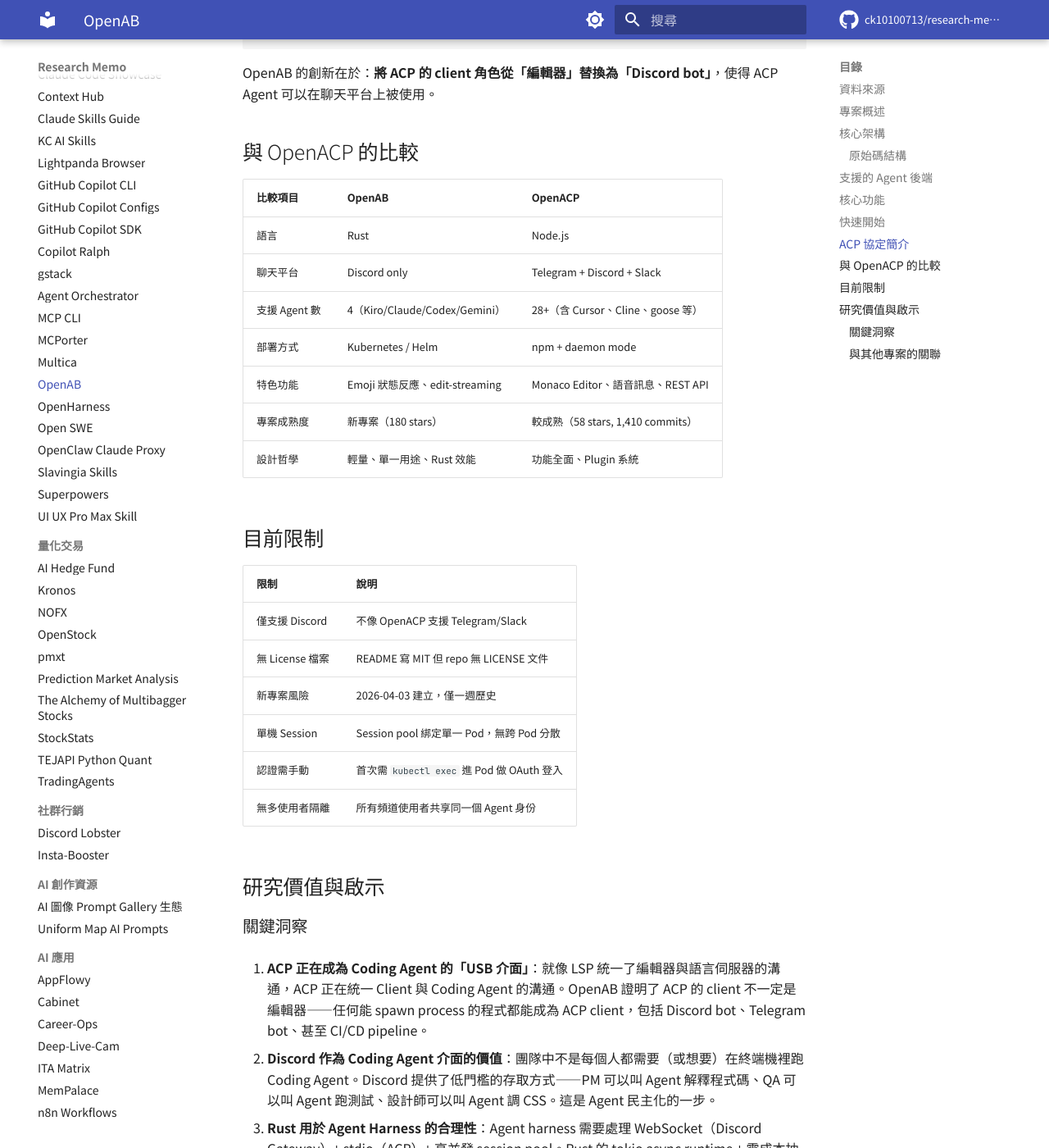
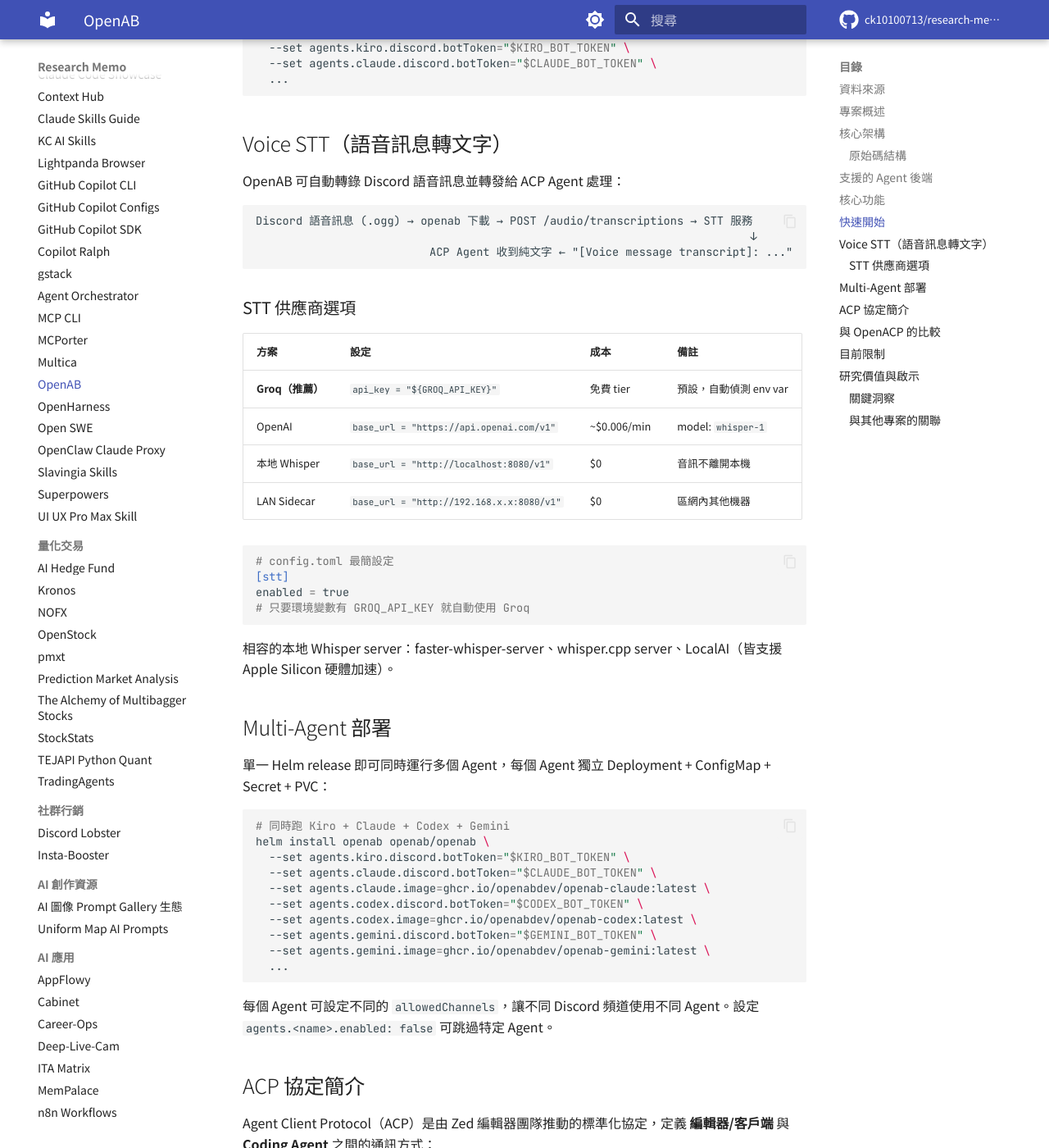
Before and after one commit to ck10100713/research-memo, an MkDocs documentation site: the page built from docs/openab.md, in a window 1280 px wide and 1400 px high, scrolled down 3459 px. Shown: the whole window at 82% size. Built offline with MkDocs 1.6.1 and Material for MkDocs 9.7.7, drawn with Linux system fonts in a browser that asks for light colours; comment, search, counter and statistics services are not loaded; some of the changed text lies outside the part shown.

Commit message:
Update research note: OpenAB — 新增 Voice STT、Copilot CLI、Multi-Agent 部署
Co-Authored-By: Claude Opus 4.6 (1M context) <noreply@anthropic.com>

````diff
--- a/docs/openab.md
+++ b/docs/openab.md
@@ -13,10 +13,14 @@ oneliner: "Rust 開源 ACP Harness — 在 Discord 操控 Kiro/Claude/Codex/Gemi
 |------|------|
 | GitHub Repo | [openabdev/openab](https://github.com/openabdev/openab) |
 | Helm Chart 文件 | [openabdev.github.io/openab](https://openabdev.github.io/openab/) |
+| Zeabur 一鍵部署 | [Zeabur Template](https://zeabur.com/templates/IIAM43) |
 | ACP 官方協定 | [agentclientprotocol.com](https://agentclientprotocol.com/) |
 | ACP 開發者介紹 | [A Developer's Intro to ACP](https://www.calummurray.ca/blog/intro-to-acp) |
+| ACP 協定缺口分析 | [OpenClaw ACP Protocol Gaps](https://shashikantjagtap.net/openclaw-acp-what-coding-agent-users-need-to-know-about-protocol-gaps/) |
 | 競品：OpenACP | [Open-ACP/OpenACP](https://github.com/Open-ACP/OpenACP) |
 | 靈感來源：sample-acp-bridge | [aws-samples/sample-acp-bridge](https://github.com/aws-samples/sample-acp-bridge) |
+
+**專案狀態：** ⭐ 238 stars · Rust · MIT · 2026-04-03 創建 · 活躍開發中
 
 ## 專案概述
 
@@ -60,6 +64,9 @@ OpenAB（Open Agent Broker）是一個用 Rust 寫的輕量級 ACP harness，將
 | `codex` | Codex | [@zed-industries/codex-acp](https://github.com/zed-industries/codex-acp) | `codex login --device-auth` |
 | `claude` | Claude Code | [@agentclientprotocol/claude-agent-acp](https://github.com/agentclientprotocol/claude-agent-acp) | `claude setup-token` |
 | `gemini` | Gemini CLI | 原生 `gemini --acp` | Google OAuth 或 `GEMINI_API_KEY` |
+| `copilot` ⚠️ | Copilot CLI | 原生 `copilot --acp --stdio` | `gh auth login` device flow |
+
+> ⚠️ Copilot CLI 的 ACP 支援自 2026-01-28 進入 **public preview**，需付費訂閱（Pro/Pro+/Business/Enterprise），Free tier 不包含 CLI/ACP 存取。預設模型為 Claude Sonnet 4.6，也可切換 Opus 4.6、GPT-5.3-Codex、Gemini 3 Pro。
 
 ## 核心功能
 
@@ -71,7 +78,10 @@ OpenAB（Open Agent Broker）是一個用 Rust 寫的輕量級 ACP harness，將
 | Emoji 狀態反應 | 👀→🤔→🔥/👨‍💻/⚡→👍 + 隨機表情，視覺化 Agent 狀態 |
 | Session Pool | 每個 thread 一個 CLI process，自動生命週期管理 |
 | 權限自動回覆 | ACP tool call 的 permission 請求自動處理 |
+| Voice STT | 自動轉錄 Discord 語音訊息，支援 Groq / OpenAI / 本地 Whisper |
+| Multi-Agent 部署 | 單一 Helm release 同時運行多個 Agent（各自獨立 Pod） |
 | Kubernetes-ready | Dockerfile + k8s manifests + Helm chart，PVC 持久化認證 |
+| Zeabur 一鍵部署 | 雲端模板免設定部署 |
 
 ## 快速開始
 
@@ -107,6 +117,53 @@ helm install openab openab/openab \
   ...
 ```
 
+## Voice STT（語音訊息轉文字）
+
+OpenAB 可自動轉錄 Discord 語音訊息並轉發給 ACP Agent 處理：
+
+```
+Discord 語音訊息 (.ogg) → openab 下載 → POST /audio/transcriptions → STT 服務
+                                                                          ↓
+                          ACP Agent 收到純文字 ← "[Voice message transcript]: ..."
+```
+
+### STT 供應商選項
+
+| 方案 | 設定 | 成本 | 備註 |
+|------|------|------|------|
+| **Groq（推薦）** | `api_key = "${GROQ_API_KEY}"` | 免費 tier | 預設，自動偵測 env var |
+| OpenAI | `base_url = "https://api.openai.com/v1"` | ~$0.006/min | model: `whisper-1` |
+| 本地 Whisper | `base_url = "http://localhost:8080/v1"` | $0 | 音訊不離開本機 |
+| LAN Sidecar | `base_url = "http://192.168.x.x:8080/v1"` | $0 | 區網內其他機器 |
+
+```toml
+# config.toml 最簡設定
+[stt]
+enabled = true
+# 只要環境變數有 GROQ_API_KEY 就自動使用 Groq
+```
+
+相容的本地 Whisper server：faster-whisper-server、whisper.cpp server、LocalAI（皆支援 Apple Silicon 硬體加速）。
+
+## Multi-Agent 部署
+
+單一 Helm release 即可同時運行多個 Agent，每個 Agent 獨立 Deployment + ConfigMap + Secret + PVC：
+
+```bash
+# 同時跑 Kiro + Claude + Codex + Gemini
+helm install openab openab/openab \
+  --set agents.kiro.discord.botToken="$KIRO_BOT_TOKEN" \
+  --set agents.claude.discord.botToken="$CLAUDE_BOT_TOKEN" \
+  --set agents.claude.image=ghcr.io/openabdev/openab-claude:latest \
+  --set agents.codex.discord.botToken="$CODEX_BOT_TOKEN" \
+  --set agents.codex.image=ghcr.io/openabdev/openab-codex:latest \
+  --set agents.gemini.discord.botToken="$GEMINI_BOT_TOKEN" \
+  --set agents.gemini.image=ghcr.io/openabdev/openab-gemini:latest \
+  ...
+```
+
+每個 Agent 可設定不同的 `allowedChannels`，讓不同 Discord 頻道使用不同 Agent。設定 `agents.<name>.enabled: false` 可跳過特定 Agent。
+
 ## ACP 協定簡介
 
 Agent Client Protocol（ACP）是由 Zed 編輯器團隊推動的標準化協定，定義 **編輯器/客戶端** 與 **Coding Agent** 之間的通訊方式：
@@ -131,10 +188,10 @@ OpenAB 的創新在於：**將 ACP 的 client 角色從「編輯器」替換為
 |----------|--------|---------|
 | 語言 | Rust | Node.js |
 | 聊天平台 | Discord only | Telegram + Discord + Slack |
-| 支援 Agent 數 | 4（Kiro/Claude/Codex/Gemini） | 28+（含 Cursor、Cline、goose 等） |
-| 部署方式 | Kubernetes / Helm | npm + daemon mode |
-| 特色功能 | Emoji 狀態反應、edit-streaming | Monaco Editor、語音訊息、REST API |
-| 專案成熟度 | 新專案（180 stars） | 較成熟（58 stars, 1,410 commits） |
+| 支援 Agent 數 | 5（Kiro/Claude/Codex/Gemini/Copilot） | 28+（含 Cursor、Cline、goose 等） |
+| 部署方式 | Kubernetes / Helm / Zeabur | npm + daemon mode |
+| 特色功能 | Emoji 狀態、edit-streaming、Voice STT、Multi-Agent Helm | Monaco Editor、語音訊息、REST API |
+| 專案成熟度 | 新專案（238 stars, 快速成長中） | 較成熟（58 stars, 1,410 commits） |
 | 設計哲學 | 輕量、單一用途、Rust 效能 | 功能全面、Plugin 系統 |
 
 ## 目前限制
@@ -142,11 +199,12 @@ OpenAB 的創新在於：**將 ACP 的 client 角色從「編輯器」替換為
 | 限制 | 說明 |
 |------|------|
 | 僅支援 Discord | 不像 OpenACP 支援 Telegram/Slack |
-| 無 License 檔案 | README 寫 MIT 但 repo 無 LICENSE 文件 |
-| 新專案風險 | 2026-04-03 建立，僅一週歷史 |
+| 新專案風險 | 2026-04-03 建立，約兩週歷史，API 可能變動 |
 | 單機 Session | Session pool 綁定單一 Pod，無跨 Pod 分散 |
 | 認證需手動 | 首次需 `kubectl exec` 進 Pod 做 OAuth 登入 |
 | 無多使用者隔離 | 所有頻道使用者共享同一個 Agent 身份 |
+| Copilot ACP 為 preview | 行為可能變更，需付費 Copilot 訂閱 |
+| Ollama 不支援 STT | Ollama 無 `/audio/transcriptions` endpoint |
 
 ## 研究價值與啟示
 
@@ -162,6 +220,10 @@ OpenAB 的創新在於：**將 ACP 的 client 角色從「編輯器」替換為
 
 5. **OpenAB vs OpenACP 反映兩種設計哲學**：OpenAB 選擇「做好一件事」（Rust、Discord only、輕量），OpenACP 選擇「做所有事」（Node.js、3 平台、28+ agent、Plugin 系統）。兩者都有市場，但 OpenAB 的 Helm chart + K8s 原生設計更適合企業團隊部署。
 
+6. **Voice STT 讓 Coding Agent 進入「語音指揮」模式**：結合 Discord 語音訊息 + Groq 免費 Whisper API，開發者可以用語音描述需求，OpenAB 自動轉文字交給 Agent 執行。這與 Boris Cherny 推薦的 `/voice` 模式異曲同工——語音比打字快 3x，且 prompt 更詳細。支援本地 Whisper server 則滿足了資料不離開企業網路的合規需求。
+
+7. **Multi-Agent Helm 部署的實用價值**：單一 Helm release 同時跑 Kiro + Claude + Codex + Gemini，每個 Agent 獨立 Pod 和頻道。團隊可以在 Discord 設立不同頻道分別使用不同 Agent，讓成員根據任務特性選擇最適合的 Agent——這是 vendor-neutral 策略的具體實踐。
+
 ### 與其他專案的關聯
 
 - **OpenClaw / OpenClaw Claude Proxy**：OpenAB 的 StatusReactionController 直接受 OpenClaw 啟發，同屬 ACP 生態系的不同切面
````
Also changed, not shown: other parts of docs/openab.md (+2 -2 lines), docs/index.md (+9 -9 lines), docs/news.md (+3 -3 lines).
